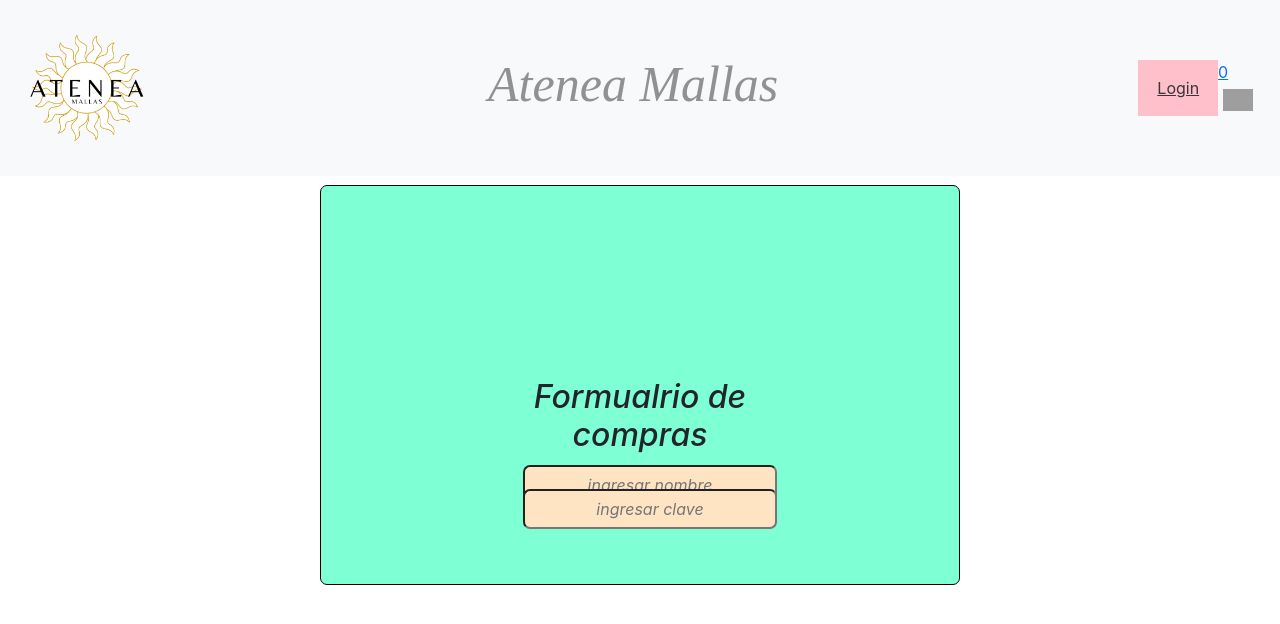
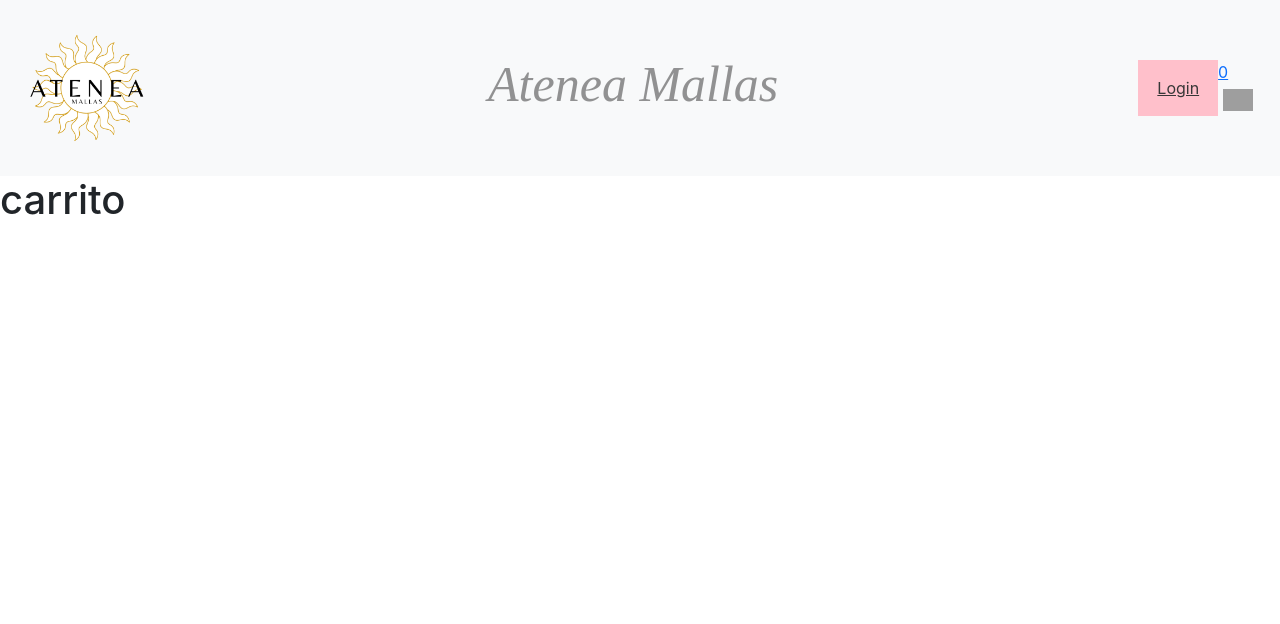
Before and after one commit to ltherisod/pro-atenea-mallas, a React (Create React App) app: page /Carrito in a window 1280 px wide. Shown: the top 624 px of the page. Built offline with nearby package versions, Linux system fonts and the light colour scheme; grey boxes are pictures that could not be loaded.

Commit message:
reacomodando

```diff
--- a/src/componentes/Carrito/Carrito.jsx
+++ b/src/componentes/Carrito/Carrito.jsx
@@ -1,50 +1,21 @@
-import React from 'react'
-import { useContext } from 'react';
-import { CarritoContext } from '../../context/CarritoContext';
-import carritoItem from '../CarritoItem/carritoItem';
-
+import React, { useContext } from 'react'
+import { CarritoContext } from '../../context/CarritoContext'
 
 const Carrito = () => {
-   const {carrito} = useContext(CarritoContext);
 
-   const CarritoItem = carrito.map(({Datos}) => (
-    <CarritoItem
-    key={Datos.id}
+  const {carrito}  = useContext (CarritoContext);
+
+  const carritoItem = carrito.map(({Datos}) =>
+  <carritoItem
+    key = {Datos.id}
     titulo = {Datos.titulo}
     precio = {Datos.precio}
     img = {Datos.img}
-    />
 
-   ))
-
-
+  />)
   return (
-
-
-   <div>
-
-    <div>
-        <carritoItem />
-    </div>
-
-  <form className='formCompras' action="">
-
-       <div className='cajaCompras'>
-
-           <h2 className='tituloCompras'>Formualrio de compras</h2>
-
-           <div className='cajaInputcompras'>
-               <input className='inputCompras' type="text" placeholder='ingresar nombre' />
-           </div>
-
-           <div className='cajaInputcompras'>
-               <input className='inputCompras' type="password" placeholder='ingresar clave' />
-           </div>
-
-       </div>
-   </form>
-</div>
-);
+    <h1>carrito</h1>
+  )
 }
 
 export default Carrito
--- a/src/context/carritoContext.jsx
+++ b/src/context/carritoContext.jsx
@@ -7,7 +7,7 @@ const CarritoProvider = ({children}) => {
 
   const [carrito, setCarrito] = useState([])
 
- const enElCarro = (id) => carrito.find(Item => Item.id === Item.id)
+ const enElCarro = (id) => carrito.find(Item => Item.id === id)
 
  const agregado = (contador, Datos) =>{
   if(enElCarro (Datos.id)){
```
